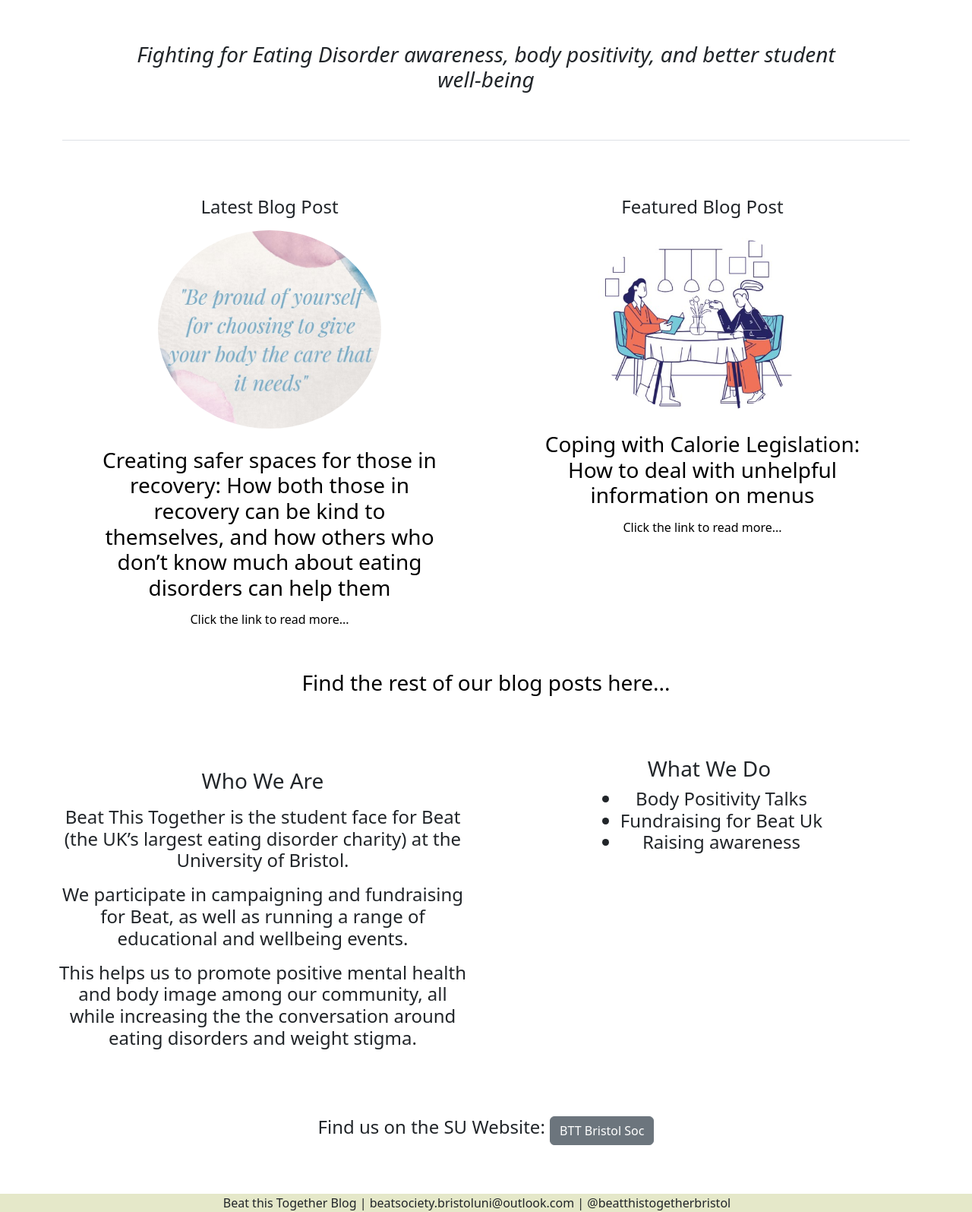
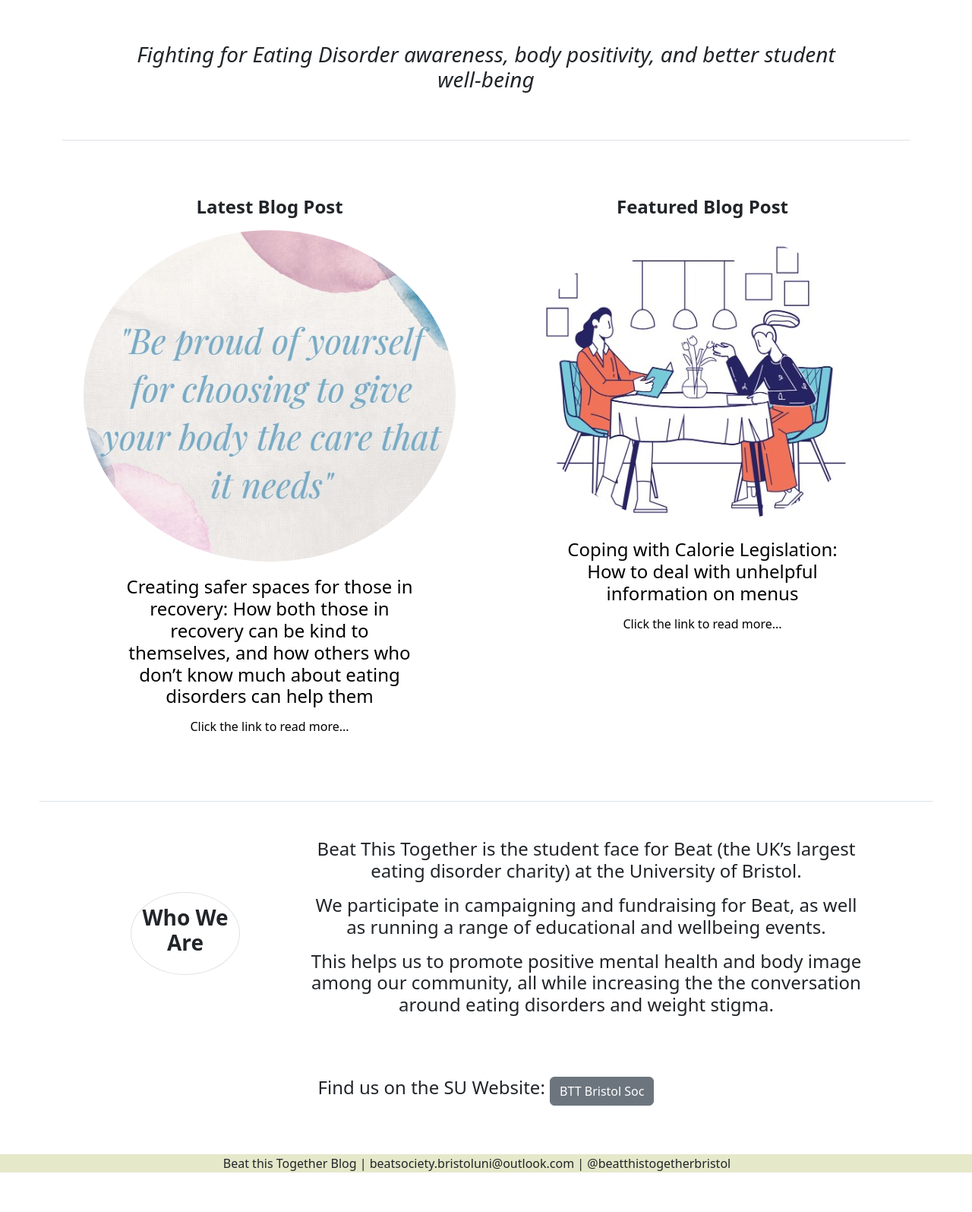
Before and after one commit to wbmills/beat_this_together_blog, a Django app: page / in a window 1280 px wide. Shown: the part 383-1978 px from the top of the page at 76% size. After the commit the page ends 1926 px from the top, so only its background shows below. Run offline with Django 4.2, Linux system fonts and the light colour scheme; data comes from the database, SQL or seed files in the repository; some libraries are stand-ins or nearby versions; some web fonts are replaced.

Commit message:
fit and aesthetic changes

```diff
--- a/templates/home.html
+++ b/templates/home.html
@@ -2,61 +2,50 @@
 {% load static %}
 
 {% block content %}
-    <div class="container my-5">
-    <div class="container-sm my-3 d-flex justify-content-center border-top border-bottom">
+    <div class="container my-5 justify-content-center">
+    <div class="container-sm my-3 border-top border-bottom ">
         <h3 style="padding:5%"><i>Fighting for Eating Disorder awareness, body positivity, and better student well-being</i></h3>
     </div>
         <div class="row h-100 no-gutters">
-            <div class="col col-xs-12 col-sm-12 col-md-6 col-lg col-xl-6 justify-content-center d-flex my-3">
-                <div class="container-fluid bg-transparent rounded h-100 m-3 justify-content-center align-items-center">
-                <h4><p style="padding-top:5%">Latest Blog Post</p></h4>
+            <div class="col col-xs-12 col-sm-12 col-md-6 col-lg col-xl-6 d-flex my-3">
+                <div class="container-fluid bg-transparent rounded h-100 m-3 align-items-center">
+                    <h4><b><p style="padding-top:5%">Latest Blog Post</p></b></h4>
                 <a href="blog/{{ post.id }}">
-                    <img src="{% static post.image %}" class="img-fluid rounded-circle" style="object-fit: cover" width="60%"
+                    <img src="{% static post.image %}" class="img-fluid rounded-circle" style="object-fit: cover"
                          height="100%"/>
-                    <h3><p style="padding-top:5%; padding-left:5%; padding-right:5%;">{{ post.title }}</p></h3>
+                    <div class="container-fluid px-5">
+                    <h4><p style="padding-top:5%;">{{ post.title }}</p></h4></div>
                 <h6>{{ content }}</h6></a>
                 </div>
             </div>
-            <div class="col col-xs-12 col-sm-12 col-md-6 col-lg col-xl-6 justify-content-center d-flex my-3">
-                <div class="container-fluid bg-transparent rounded h-100 m-3 justify-content-center align-items-center">
-                <h4><p style="padding-top:5%">Featured Blog Post</p></h4>
+            <div class="col col-xs-12 col-sm-12 col-md-6 col-lg col-xl-6 d-flex my-3">
+                <div class="container-fluid bg-transparent rounded h-100 m-3 align-items-center">
+                    <h4><p style="padding-top:5%"><b>Featured Blog Post</b></p></h4>
                 <a href="blog/{{ fpost.id }}">
-                    <img src="{% static fpost.image %}" class="img-fluid rounded-circle" style="object-fit: cover" width="60%"
+                    <img src="{% static fpost.image %}" class="img-fluid rounded-circle" style="object-fit: cover"
                          height="100%"/>
-                    <h3><p style="padding-top:5%; padding-left:5%; padding-right:5%;">{{ fpost.title }}</p></h3>
+                    <div class="container-fluid px-5">
+                    <h4><p style="padding-top:5%;">{{ fpost.title }}</p></h4></div>
                 <h6>{{ content }}</h6></a>
                 </div>
             </div>
             </div>
-        <div class="row">
-        <div class="col my-3 d-flex justify-content-center">
-            <div class="bg-transparent">
-            <h3><a href="blog/">Find the rest of our blog posts here...</a></h3>
-            </div>
-        </div>
+    </div>
+
+    <div class="container-fluid border-top">
+    <div class="row no-gutters justify-content-center align-items-center my-5 mx-5">
+    <div class="col col-xs col-sm-2 col-md-3 col-lg-3 col-xl-3 d-flex" style="height:100%;">
+        <div class="container-fluid mx-5 my-5 border rounded-circle py-3">
+            <h3><b>Who We Are</b></h3>
         </div>
     </div>
-    <div class="container-fluid" style="text-align: center">
-    <div class="row no-gutters h-100">
-    <div class="col-sm col-xs col-md-6 col-lg-6 col-xl-6 d-flex justify-content-center" style="height:100%;">
-        <div class="container-fluid my-2 rounded-border">
-        <p><h3 style="text-align: center">Who We Are</h3></p>
-        <h4><p>Beat This Together is the student face for Beat (the UK’s largest eating disorder charity) at the
+
+    <div class="col col-xs col-sm-10 col-md-9 col-lg-9 col-xl-9 d-flex" style="height:100%;">
+        <div class="container-fluid">
+            <h4><p>Beat This Together is the student face for Beat (the UK’s largest eating disorder charity) at the
             University of Bristol.</p> <p>We participate in campaigning and fundraising for Beat, as well as running a range of
         educational and wellbeing events.</p><p>This helps us to promote positive mental health and body image among our
             community, all while increasing the the conversation around eating disorders and weight stigma.</p></h4>
-        </div>
-    </div>
-    <div class="col-sm col-xs col-md-6 col-lg-6 col-xl-6 d-flex justify-content-center" style="height:100%;">
-        <div class="container-fluid my-2 rounded-border">
-        <h3>What We Do</h3>
-        <h4>
-            <ul>
-                <li>Body Positivity Talks</li>
-                <li>Fundraising for Beat Uk</li>
-                <li>Raising awareness</li>
-            </ul>
-        </h4>
         </div>
     </div>
     </div>
```
